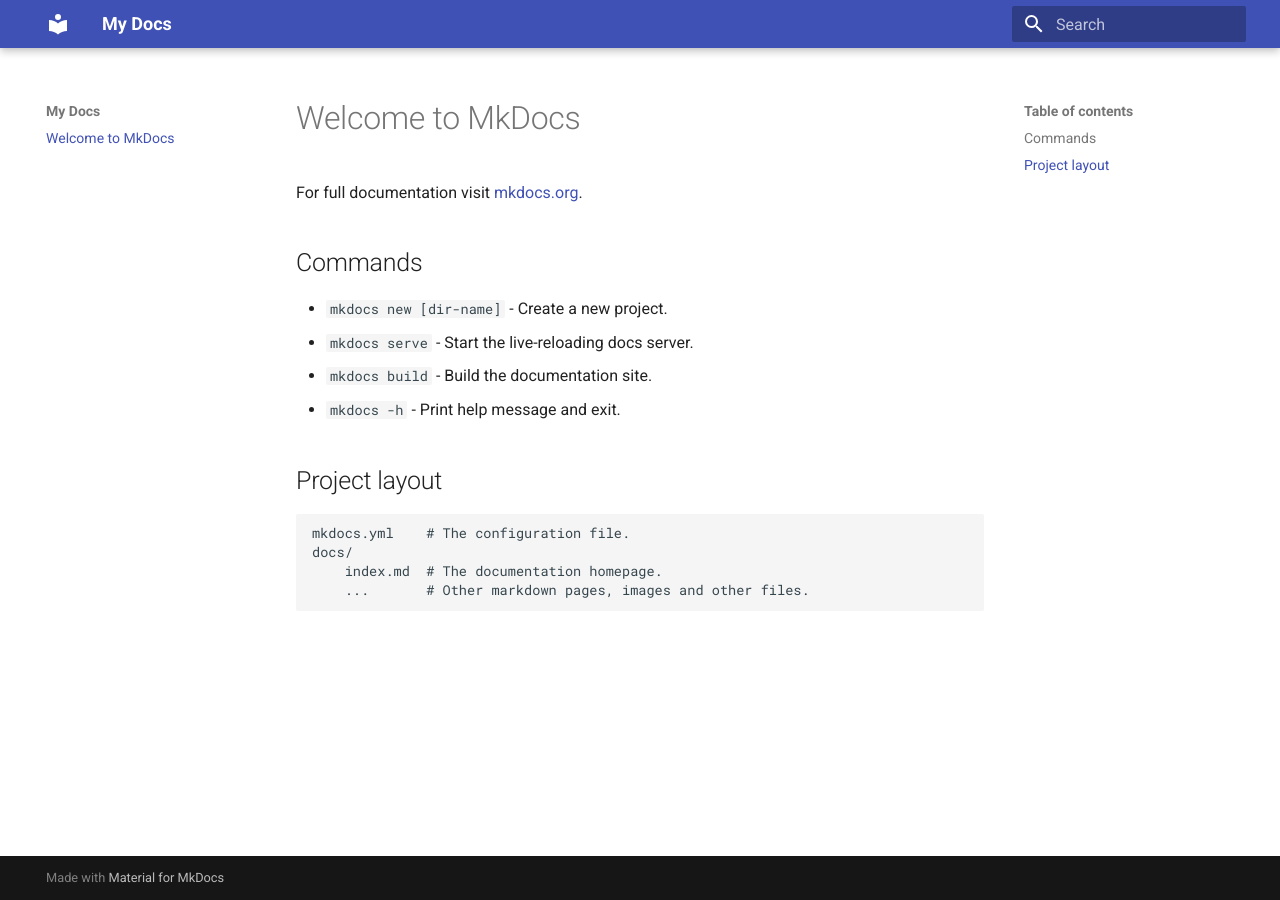
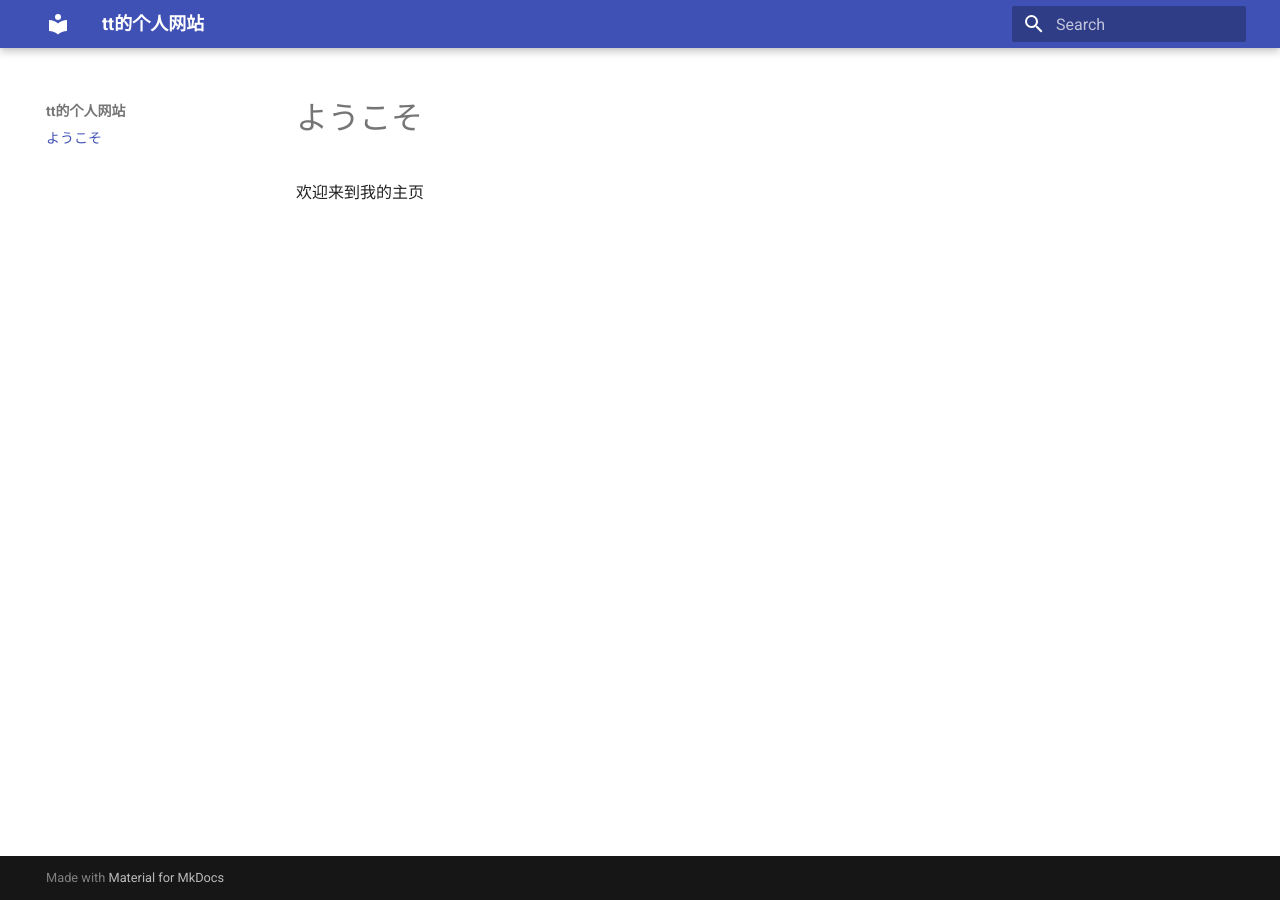
Before and after one commit to Ttixan/ttixian.github.io, an MkDocs documentation site: the page built from docs/index.md, in a window 1280 px wide. Built offline with MkDocs 1.6.1 and Material for MkDocs 9.7.7, drawn with Linux system fonts in a browser that asks for light colours.

Commit message:
edit index.md

```diff
--- a/docs/index.md
+++ b/docs/index.md
@@ -1,17 +1,3 @@
-# Welcome to MkDocs
+# ようこそ
 
-For full documentation visit [mkdocs.org](https://www.mkdocs.org).
-
-## Commands
-
-* `mkdocs new [dir-name]` - Create a new project.
-* `mkdocs serve` - Start the live-reloading docs server.
-* `mkdocs build` - Build the documentation site.
-* `mkdocs -h` - Print help message and exit.
-
-## Project layout
-
-    mkdocs.yml    # The configuration file.
-    docs/
-        index.md  # The documentation homepage.
-        ...       # Other markdown pages, images and other files.
+欢迎来到我的主页
--- a/mkdocs.yml
+++ b/mkdocs.yml
@@ -1,3 +1,4 @@
-site_name: My Docs
+site_name: tt的个人网站
 theme:
   name: material
+site_url: https://ttxian.github.io
```
